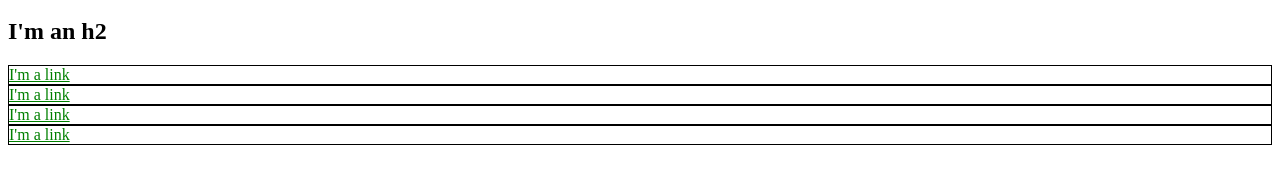
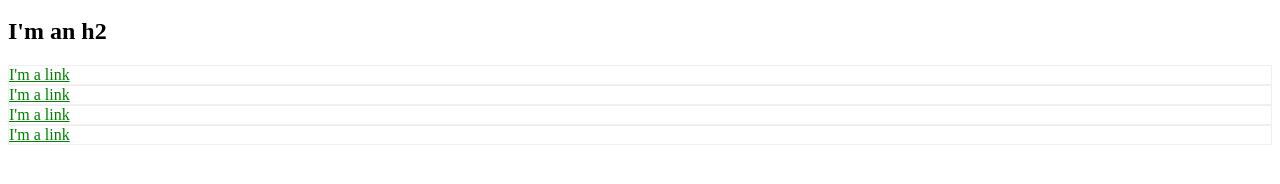
Before and after one commit to lordkarl/lordkarl.github.io, a plain HTML site: page index.html in a window 1280 px wide. Shown: the part 136-320 px from the top of the page. Drawn offline with Linux system fonts and the light colour scheme.

Commit message:
this is a lighter test

```diff
--- a/index.html
+++ b/index.html
@@ -5,7 +5,7 @@
     <meta charset="utf-8">
     <style>
       div {
-        border: 1px solid black;
+        border: 1px solid #f0f0f0;
       }
     </style>
   </head>
```
